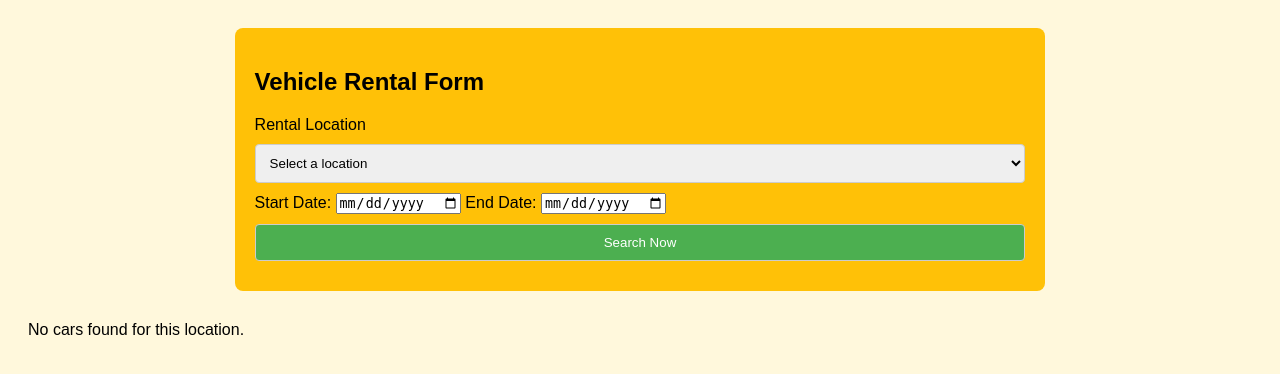
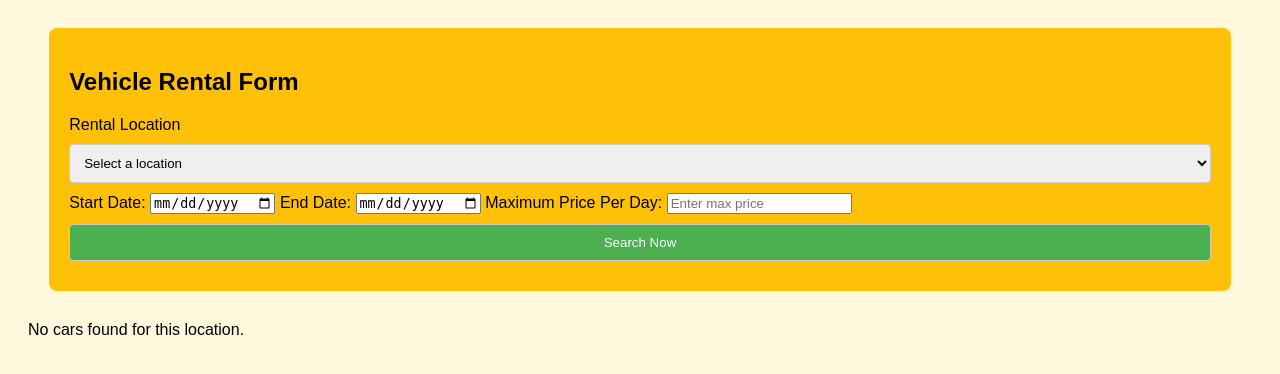
Before and after one commit to Krasimir1234/Car-rental, a Flask app: page /home in a window 1280 px wide. Shown: the top 374 px of the page. Run offline with Flask 3, Linux system fonts and the light colour scheme.

Commit message:
added price filter

```diff
--- a/src/api/carNS.py
+++ b/src/api/carNS.py
@@ -25,6 +25,7 @@
         location = request.args.get('location')
         start_date = request.args.get('start_date')
         end_date = request.args.get('end_date')
+        price = request.args.get('price')
 
         query = Car.query.filter(Car.status != 'NO')
         if location:
@@ -36,6 +37,9 @@
             query = query.filter(~Car.reservations.any(
                 (Reservation.start_date <= end_date) & (Reservation.end_date >= start_date)
             ))
+
+        if price:
+            query = query.filter(Car.price <= float(price))
 
         cars = query.all()
         return cars
--- a/src/templates/Home.html
+++ b/src/templates/Home.html
@@ -17,12 +17,15 @@
                 <option value="Vienna" {{ 'selected' if location == 'Vienna' else '' }}>Vienna</option>
             </select>
 
-            <!-- Date selectors -->
             <label for="start-date">Start Date:</label>
             <input type="date" id="start-date" name="start_date" required>
 
             <label for="end-date">End Date:</label>
             <input type="date" id="end-date" name="end_date" required>
+
+            <!-- Added price input -->
+            <label for="max-price">Maximum Price Per Day:</label>
+            <input type="number" id="max-price" name="price" placeholder="Enter max price" min="0" step="0.01">
 
             <input type="submit" value="Search Now">
         </form>
@@ -48,8 +51,9 @@
     const location = document.getElementById('rental-location').value;
     const startDate = document.getElementById('start-date').value;
     const endDate = document.getElementById('end-date').value;
+    const Price = document.getElementById('max-price').value; // Retrieve the max price from the input field
 
-    fetch(`/api/cars?location=${location}&start_date=${startDate}&end_date=${endDate}`)
+    fetch(`/api/cars?location=${location}&start_date=${startDate}&end_date=${endDate}&price=${Price}`)
         .then(response => response.json())
         .then(cars => {
             const container = document.getElementById('vehicles-container');
@@ -62,7 +66,7 @@
                         <div class="car-detail">Price: ${car.price} per day</div>
                         <div class="car-detail">Status: ${car.status}</div>
                         <div class="car-detail">Location: ${car.location}</div>
-                        <div><input onclick="reserveCar(${car.id})" type="button" value="Reserve car"></div>
+                        <div><input onclick="reserveCar(${car.id})" type="button" class="res-but" value="Reserve car"></div>
                     </div>`;
                     container.innerHTML += carCard;
                 });
@@ -105,7 +109,5 @@
 }
 
 </script>
-
-
 </body>
 </html>
```
